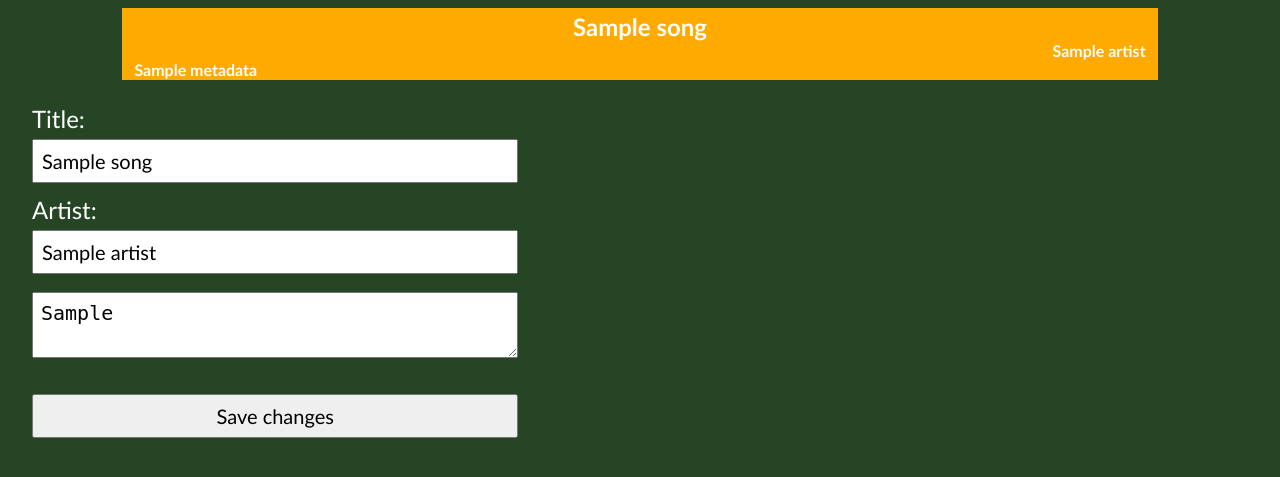
After one commit to pepijnKrijnsen/pepchords, a Flask app: template templates/song_attributes.html in a window 1280 px wide. The commit adds this page. Shown: the top 477 px of the page. Run offline with Flask 2, Linux system fonts and the light colour scheme; the template is opened without the code that fills it: most values are stand-ins (such as "Sample title", 1, 10 or a date in 2020).

Commit message:
Songs are editable - cleanup and then persistence coming up

```diff
--- a/app.py
+++ b/app.py
@@ -27,8 +27,9 @@ def getSong(uid):
 
 @app.route("/edit/<uid>")
 def edit(uid):
+    song = parseSong(findSong(uid))
     return render_template("song_attributes.html",
-            song_data = getSongData(uid))
+                        song = song)
 
 @app.route("/song/new")
 def addNewSong():
--- a/static/style.css
+++ b/static/style.css
@@ -197,8 +197,16 @@ form input, form select {
     width: 40%;
     margin: 6px 0 12px 0;
     padding: 8px;
-    font-size: 24px;
+    font-size: 20px;
     font-family: calibri;
+}
+
+form textarea {
+    width: 40%;
+    margin: 6px 0 12px 0;
+    padding: 8px;
+    font-size: 20px;
+    font-family: source code pro, monospace;
 }
 
 form [type=submit] {
--- /dev/null
+++ b/templates/song_attributes.html
@@ -0,0 +1,25 @@
+{% extends "base.html" %}
+
+{% block body %}
+<a href="{{ url_for("index") }}"><div id="data">
+    <h2>{{ song["title"] }}</h2>
+    <h3>{{ song["artist"] }}</h3>
+
+    <div id="meta">
+        {% for v in song["metadata"] %}
+        <h4>{{ v }}</h4>
+        {% endfor %}
+    </div>
+</div></a>
+
+<form action={{ url_for("saveNewSong") }}>
+    <label for="title">Title:</label><br />
+    <input type="text" id="title" name="title" value="{{ song["title"] }}"><br />
+    <label for="artist">Artist:</label><br />
+    <input type="text" id="artist" name="artist" value="{{ song["artist"] }}"><br />
+    <!-- parse metadata and display a label + input field -->
+    <textarea id="music_lyrics">{% for el in song["chords_lyrics"] %}{% for line in el %}{{ line }}
+{% endfor %}{% endfor %}</textarea><br />
+    <input type="submit" value="Save changes">
+</form>
+{% endblock %}
```
